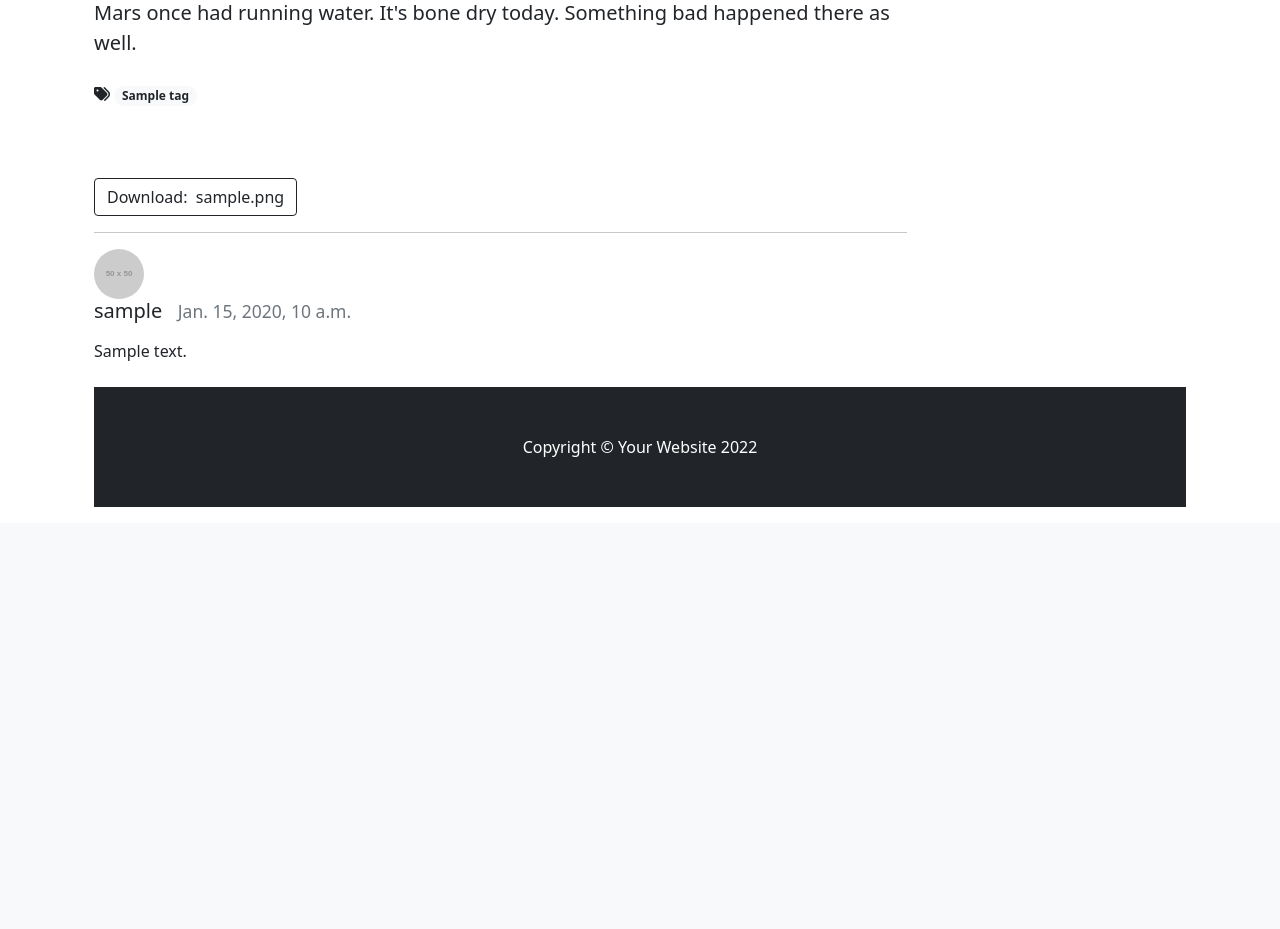
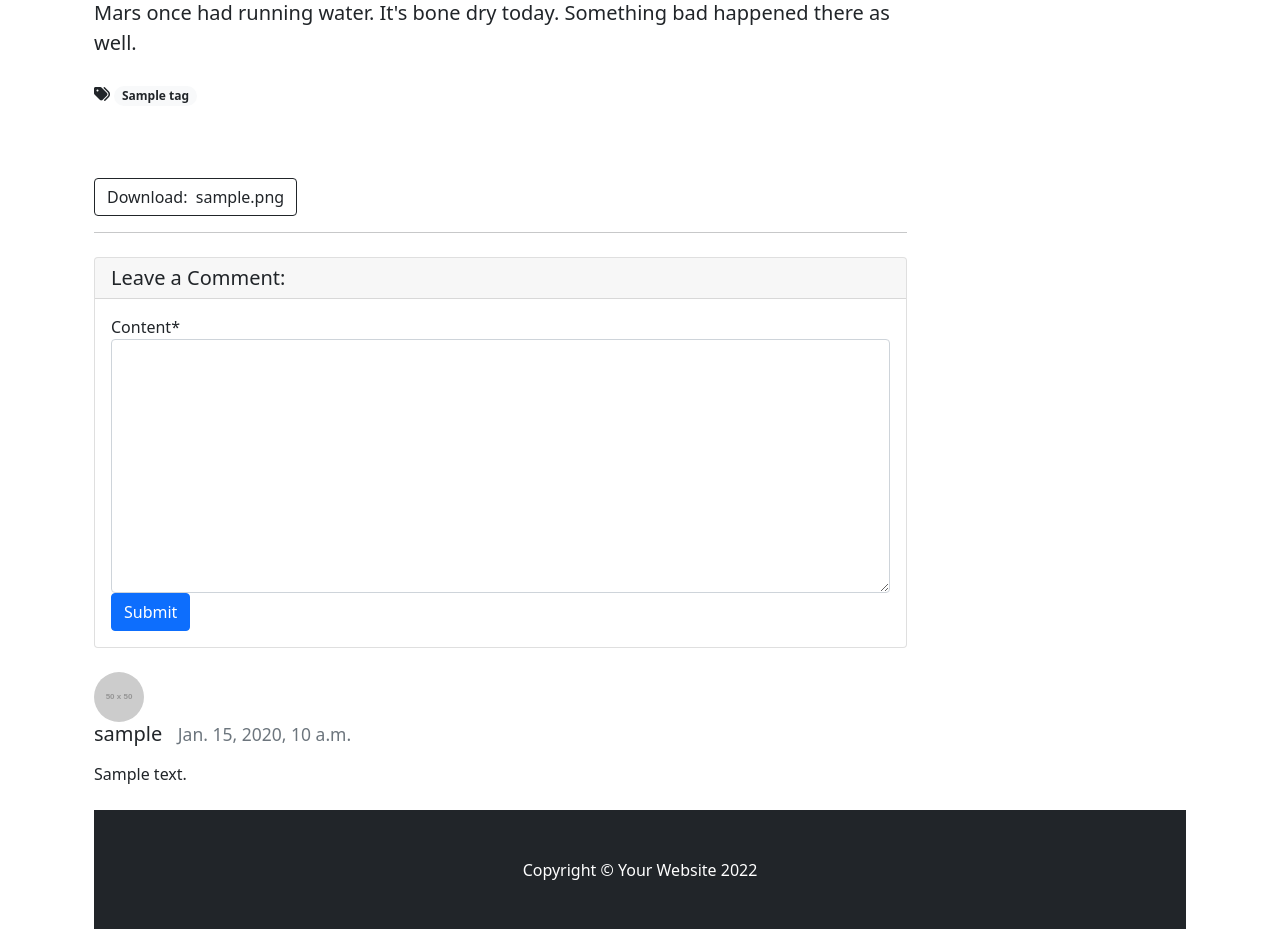
Before and after one commit to cheolseong-son/django_a_to_z, a Django app: page /blog/1/ in a window 1280 px wide. Shown: the part 1354-2283 px from the top of the page. Before the commit the page ends 1861 px from the top, so only its background shows below. Run offline with Django 4.2, Linux system fonts and the light colour scheme; a user stored in the database is signed in; tables that the repository leaves empty hold one stand-in row (values such as "Sample post"); grey boxes marked "Sample" are stand-in pictures; grey boxes labelled with a size stand in for pictures from a placeholder-image service; some libraries are stand-ins or nearby versions.

Commit message:
댓글 폼으로 포스트 상세 페이지에서 댓글 작성하기

```diff
--- /dev/null
+++ b/blog/form.py
@@ -0,0 +1,6 @@
+from .models import Comment
+from django import forms
+class CommentForm(forms.ModelForm):
+    class Meta:
+        model = Comment
+        fields = ('content', )
--- a/blog/templates/blog/post_detail.html
+++ b/blog/templates/blog/post_detail.html
@@ -1,5 +1,5 @@
 {% extends 'blog/base.html' %}
-
+{% load crispy_forms_tags %}
 {% block head_title %}
     {{ post.title }} - Blog
 {% endblock %}
@@ -75,7 +75,26 @@
         {% endif %}
         <hr/>
     </div>
-    <!-- Comments section-->
+    <!-- Comments From-->
+    <div class="card my-4">
+        <h5 class="card-header">Leave a Comment:</h5>
+        <div class="card-body">
+            {% if user.is_authenticated %}
+                <form id="comment-form" method="POST" action="{{ post.get_absolute_url }}new_comment/">
+                    {% csrf_token %}
+                    <div class="form-group">
+<!--                        <textarea class="form-control" rows="3"></textarea>-->
+                        {{ comment_form | crispy }}
+                    </div>
+                    <button type="submit" class="btn btn-primary">Submit</button>
+                </form>
+            {% else %}
+                <a role="button" class="btn btn-outline-dark btn-block btn-sm" href="#" data-toggle="modal" data-target="#loginModal">Log in and leave a Comment</a>
+            {% endif %}
+        </div>
+    </div>
+
+
     {% if post.comment_set.exists %}
         {% for comment in post.comment_set.iterator %}
         <!--single comment -->
--- a/blog/urls.py
+++ b/blog/urls.py
@@ -11,7 +11,7 @@ urlpatterns = [
     path('create_post/', views.PostCreate.as_view()),
     path('tag/<str:slug>/', views.tag_page),
     path('category/<str:slug>/', views.category_page),
-    # path('<int:pk>/new_comment/', views.new_comment),
+    path('<int:pk>/new_comment/', views.new_comment),
     path('<int:pk>/', views.PostDetail.as_view()),
     path('', views.PostList.as_view()),
     # path('<int:pk>/', views.single_post_page),
--- a/blog/views.py
+++ b/blog/views.py
@@ -4,6 +4,8 @@ from django.views.generic import ListView, DetailView, CreateView, UpdateView
 from django.contrib.auth.mixins import LoginRequiredMixin, UserPassesTestMixin
 from django.core.exceptions import PermissionDenied
 from django.utils.text import slugify
+from .form import CommentForm
+from django.shortcuts import get_object_or_404
 
 # cbv로 포스트 목록 페이지 만들기
 class PostList(ListView):
@@ -72,6 +74,7 @@ class PostDetail(DetailView):
         context = super(PostDetail, self).get_context_data()
         context['categories'] = Category.objects.all()
         context['no_category_post_count'] = Post.objects.filter(category=None).count()
+        context['comment_form'] = CommentForm # CommentForm을 comment_from이라는 이름으로 넘기겠습니다.
         return context
 
 
@@ -162,3 +165,20 @@ class PostUpdate(LoginRequiredMixin, UpdateView):
                     tag.save()
                 self.object.tags.add(tag)
         return response
+
+def new_comment(request, pk):
+    if request.user.is_authenticated:
+        post = get_object_or_404(Post, pk=pk)
+
+        if request.method == 'POST':
+            comment_form = CommentForm(request.POST)
+            if comment_form.is_valid():
+                comment = comment_form.save(commit=False)
+                comment.post = post
+                comment.author = request.user
+                comment.save()
+                return redirect(comment.get_absolute_url())
+            else:
+                return redirect(post.get_absolute_url())
+        else:
+            raise PermissionDenied
```
Also changed, not shown: blog/tests.py (+46 -0 lines).
